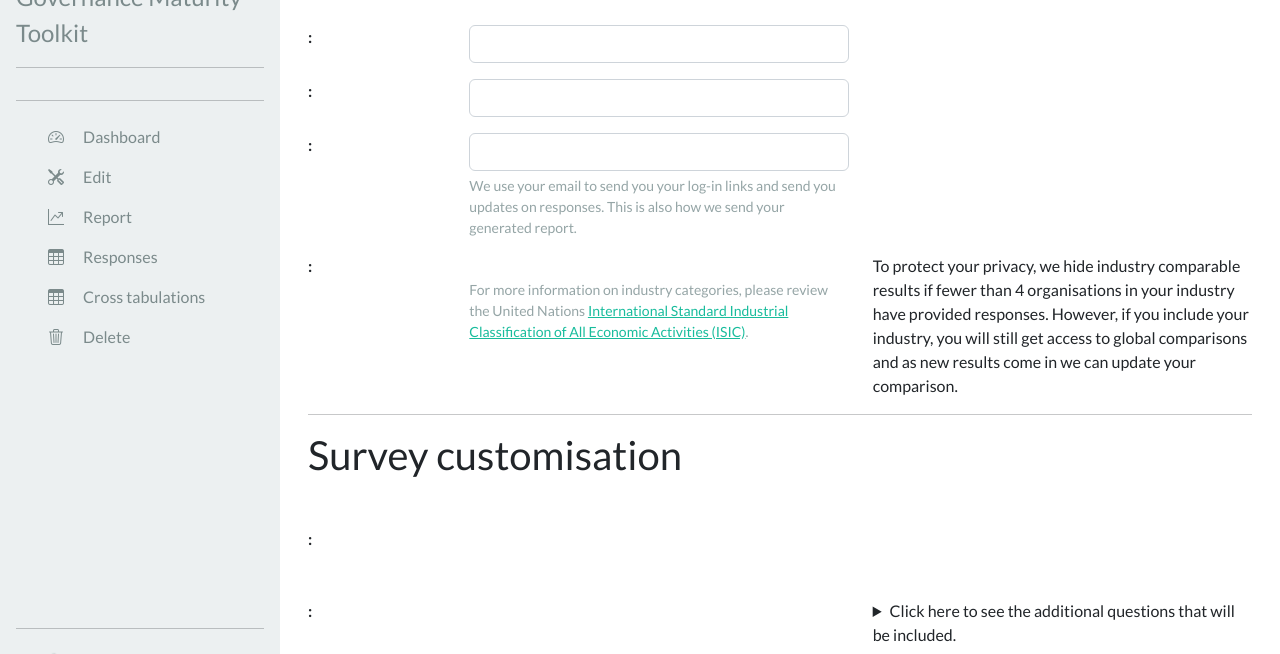
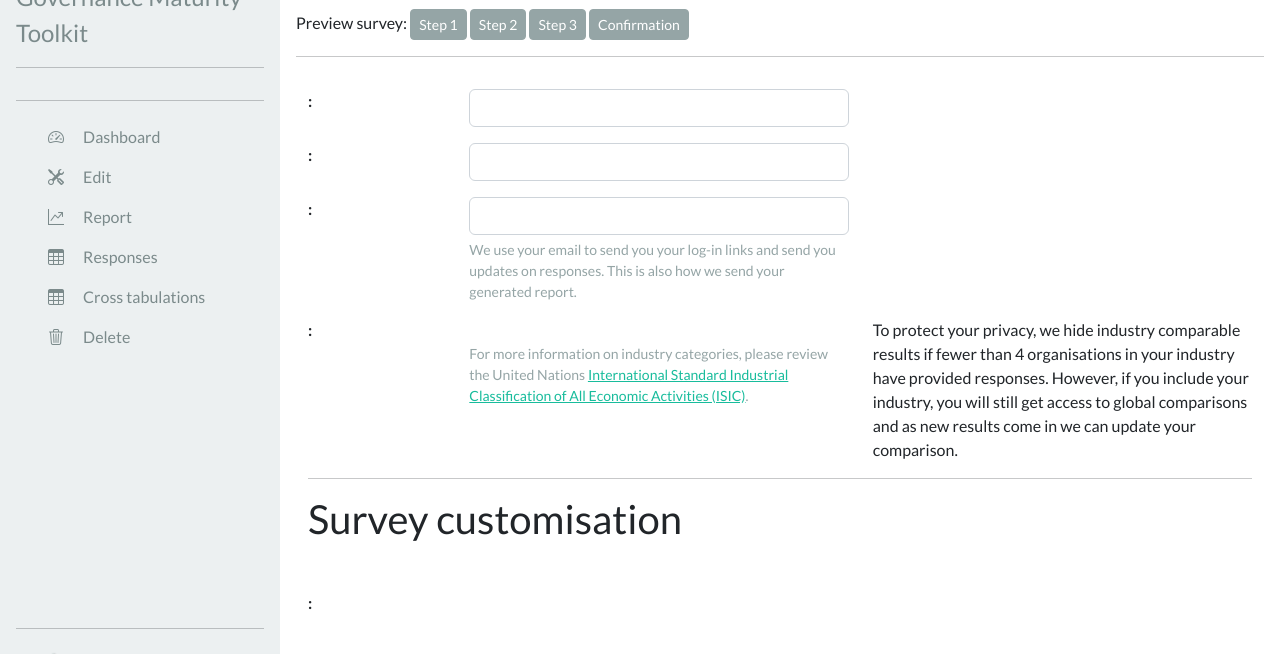
Before and after one commit to Aristotle-Metadata-Enterprises/mast-toolkit, a Django app: template app/mast_toolkit/templates/mast/dashboard/update.html in a window 1280 px wide. Shown: the part 73-727 px from the top of the page. Run offline with Django 5.2, Linux system fonts and the light colour scheme; the template is opened without the code that fills it, so the values that code supplies are empty; some libraries are stand-ins or nearby versions.

Commit message:
add Barrys instrument preview

```diff
--- a/app/mast_toolkit/templates/mast/dashboard/update.html
+++ b/app/mast_toolkit/templates/mast/dashboard/update.html
@@ -4,6 +4,15 @@
 
 {% block dashboard_content %}
 <h1>Survey - {{ object.title }}</h1>
+
+<div>
+    Preview survey:
+    <a href="{% url 'survey_manage_preview_1' survey.pk %}" class="btn btn-sm btn-secondary">Step 1</a>
+    <a href="{% url 'survey_manage_preview_2' survey.pk %}" class="btn btn-sm btn-secondary">Step 2</a>
+    <a href="{% url 'survey_manage_preview_3' survey.pk %}" class="btn btn-sm btn-secondary">Step 3</a>
+    <a href="{% url 'survey_respond_thanks' survey.pk %}" class="btn btn-sm btn-secondary">Confirmation</a>
+</div>
+<hr>
 
 <form method="POST" id="survey-edit-form">
     {% csrf_token %}
--- a/app/web/urls.py
+++ b/app/web/urls.py
@@ -37,6 +37,9 @@ urlpatterns = [
     path("survey/manage/<survey_pk>/update/delete_team/<team_pk>", views.SurveyDeleteTeamView.as_view(), name="survey_manage_delete_team"),
     path("survey/manage/<survey_pk>/update/add_industry", views.SurveyAddIndustryView.as_view(), name="survey_manage_add_industry"),
     path("survey/manage/<survey_pk>/update/delete_industry/<industry_pk>", views.SurveyDeleteIndustryView.as_view(), name="survey_manage_delete_industry"),
+    path("survey/manage/<survey_pk>/preview/1", views.PreviewStep1View.as_view(), name="survey_manage_preview_1"),
+    path("survey/manage/<survey_pk>/preview/2", views.PreviewStep2View.as_view(), name="survey_manage_preview_2"),
+    path("survey/manage/<survey_pk>/preview/3", views.PreviewStep3View.as_view(), name="survey_manage_preview_3"),
     # path("survey/dashboard/<survey_share_uuid>/", views.SurveyDeleteView.as_view(), name="survey_shared_dashboard"),
     # path("survey/dashboard/<survey_share_uuid>/report", views.SurveyDeleteView.as_view(), name="survey_shared_dashboard"),
     path("survey/response/<survey_pk>", views.ResponseStep1View.as_view(), name="survey_respond"),
```
Also changed, not shown: app/mast_toolkit/views.py (+25 -0 lines).
